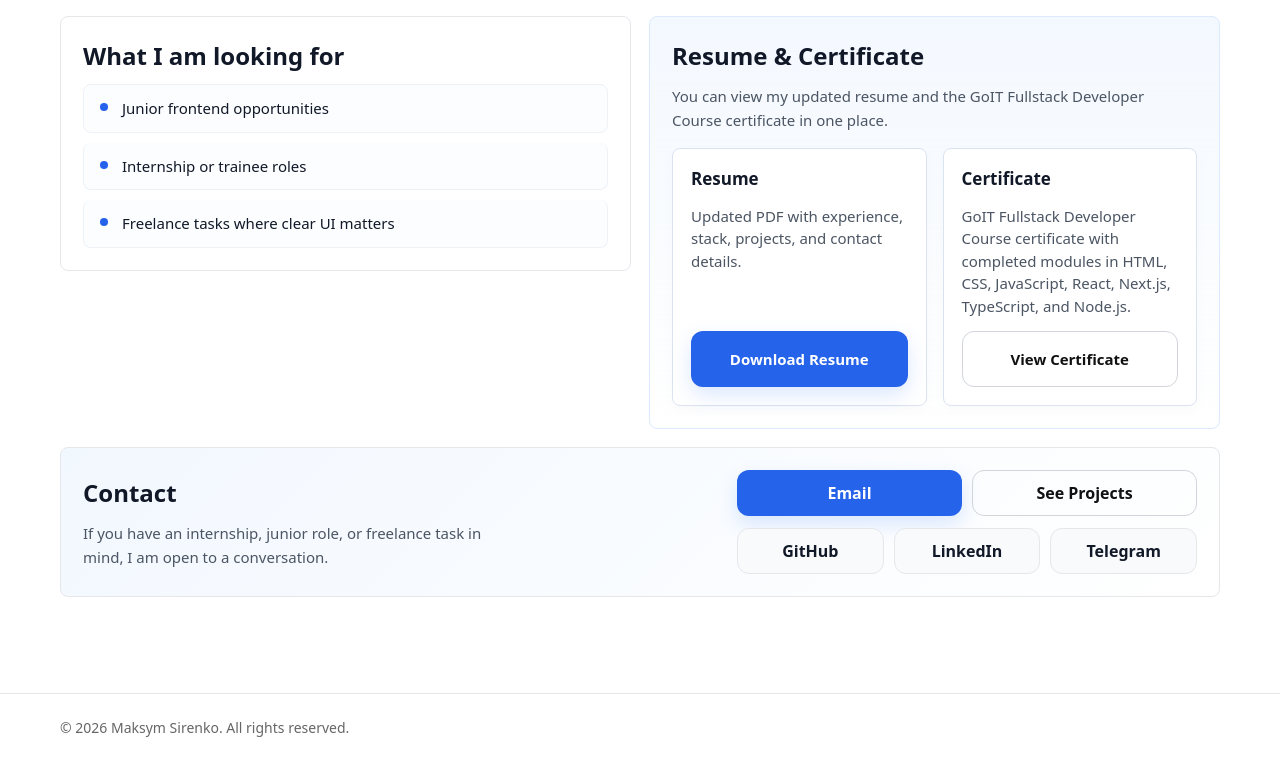
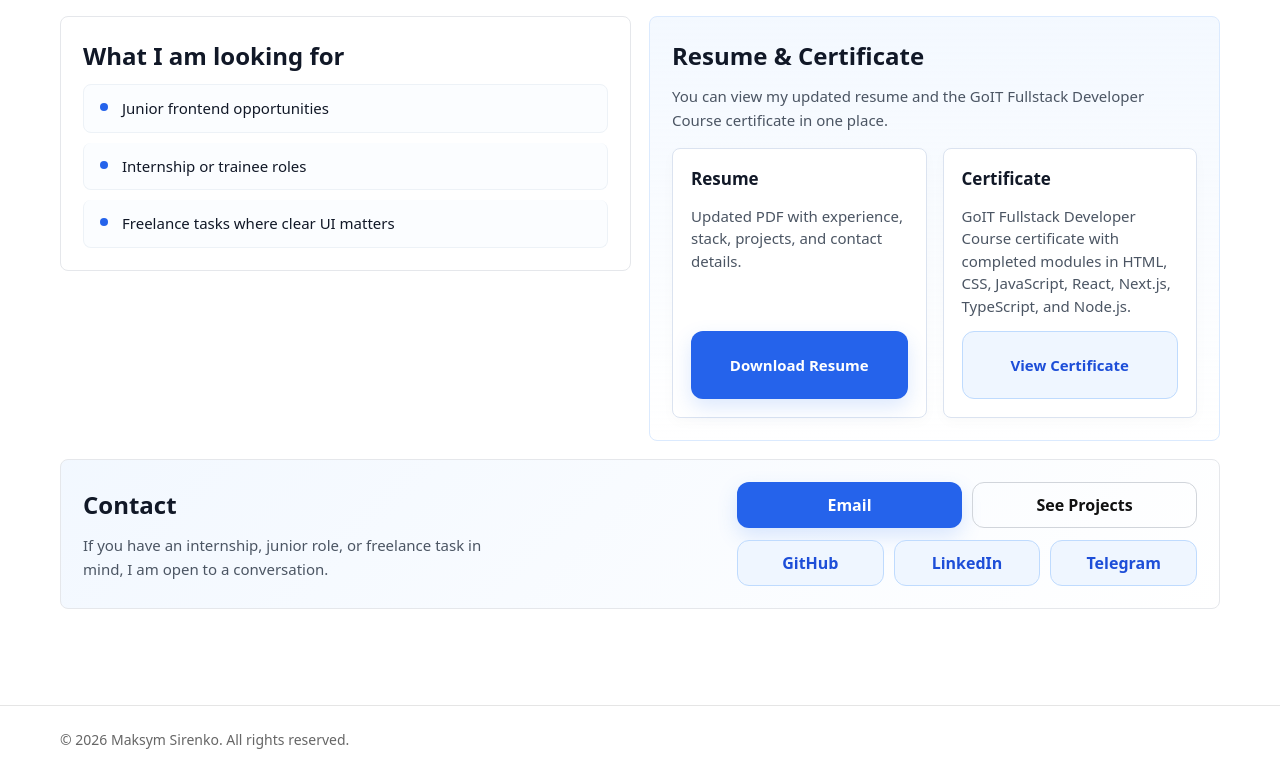
Before and after one commit to Maksym-Sirenko/personal-page, a React (Vite) app: page /about in a window 1280 px wide. Shown: the part 392-1165 px from the top of the page. Built offline with nearby package versions, Linux system fonts and the light colour scheme.

Commit message:
style: introduce soft action buttons for about page

```diff
--- a/src/components/ui/Button/Button.module.scss
+++ b/src/components/ui/Button/Button.module.scss
@@ -48,6 +48,17 @@
   border-color: #9ca3af;
 }
 
+.soft {
+  background-color: #eff6ff;
+  color: #1d4ed8;
+  border-color: #bfdbfe;
+}
+
+.soft:hover {
+  background-color: #dbeafe;
+  border-color: #93c5fd;
+}
+
 .ghost {
   background-color: transparent;
   color: var(--text);
--- a/src/components/ui/Button/Button.tsx
+++ b/src/components/ui/Button/Button.tsx
@@ -7,7 +7,7 @@ import { Link } from "react-router-dom";
 import clsx from "clsx";
 import styles from "./Button.module.scss";
 
-type ButtonVariant = "primary" | "secondary" | "ghost";
+type ButtonVariant = "primary" | "secondary" | "soft" | "ghost";
 
 type BaseProps = {
   children: ReactNode;
--- a/src/pages/AboutPage/AboutPage.module.scss
+++ b/src/pages/AboutPage/AboutPage.module.scss
@@ -147,9 +147,11 @@
 
 .documentButton {
   width: 100%;
-  min-height: 56px;
+  min-height: 68px;
+  padding-inline: 18px;
   margin-top: auto;
   font-size: 15px;
+  text-align: center;
 }
 
 .actionStack {
@@ -178,9 +180,6 @@
 .contactButton {
   width: 100%;
   min-height: 46px;
-  border: 1px solid #e5e7eb;
-  background-color: #f8fafc;
-  color: #111827;
 }
 
 .contactCopy {
--- a/src/pages/AboutPage/AboutPage.tsx
+++ b/src/pages/AboutPage/AboutPage.tsx
@@ -77,7 +77,7 @@ function AboutPage() {
                   <Button
                     href={certificateHref}
                     target="_blank"
-                    variant="secondary"
+                    variant="soft"
                     className={styles.documentButton}
                   >
                     {t.viewCertificate}
@@ -114,21 +114,21 @@ function AboutPage() {
               <div className={styles.socialRow}>
                 <Button
                   href="https://github.com/Maksym-Sirenko"
-                  variant="ghost"
+                  variant="soft"
                   className={styles.contactButton}
                 >
                   {t.github}
                 </Button>
                 <Button
                   href="https://www.linkedin.com/in/maksym-sirenko/"
-                  variant="ghost"
+                  variant="soft"
                   className={styles.contactButton}
                 >
                   {t.linkedin}
                 </Button>
                 <Button
                   href="https://t.me/Yambren"
-                  variant="ghost"
+                  variant="soft"
                   className={styles.contactButton}
                 >
                   {t.telegram}
```
